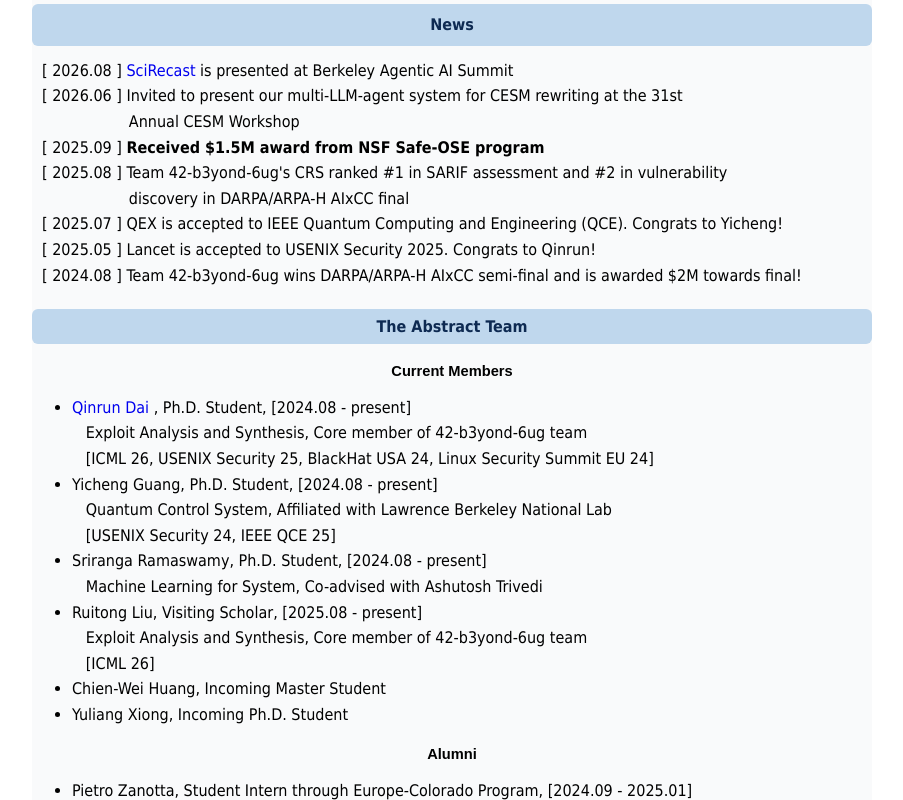
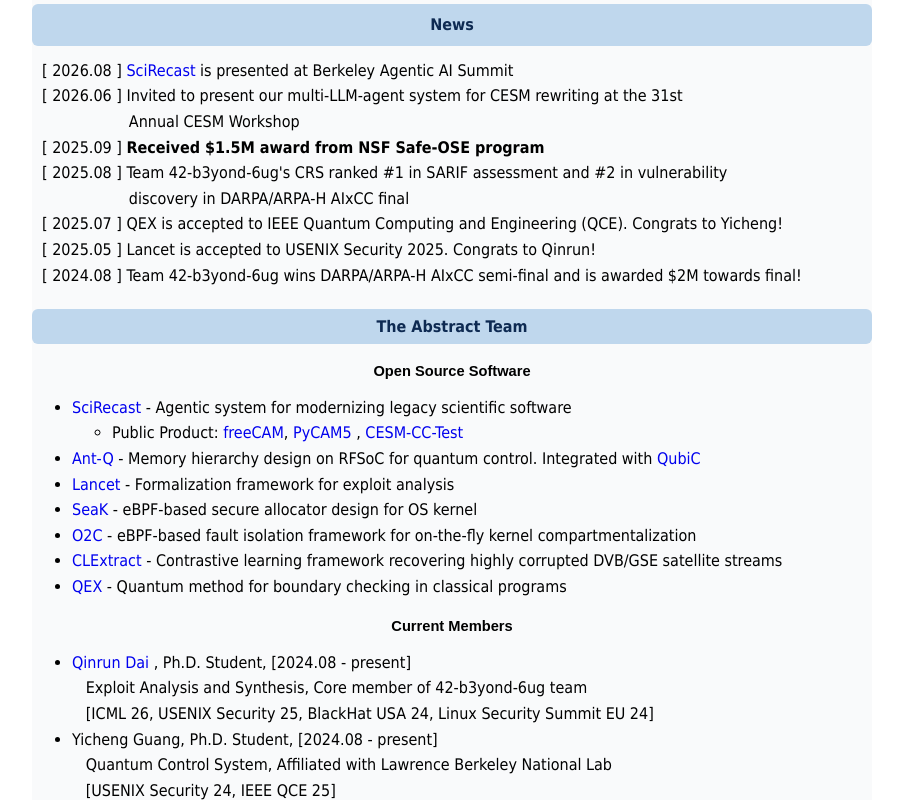
Before and after one commit to chenyueqi/chenyueqi.github.io, a plain HTML site: page index.html in a window 1280 px wide. Shown: the part 506-1306 px from the top of the page, without its empty margins (188-1091 px from the left). Drawn offline with Linux system fonts and the light colour scheme.

Commit message:
Add Open Source Software list to the Abstract Team section
Co-Authored-By: Claude Opus 5 (1M context) <noreply@anthropic.com>

```diff
--- a/index.html
+++ b/index.html
@@ -110,6 +110,21 @@
            padding:8px; border-radius:6px;">
   The Abstract Team
 </h2>
+
+<h3 style="text-align:center;">Open Source Software</h3>
+        <ul style="font-family: Tahoma">
+		<li> <a href="https://a85tract.github.io/SciRecast/">SciRecast</a> - Agentic system for modernizing legacy scientific software
+			<ul>
+				<li> Public Product: <a href="https://github.com/a85tract/freeCAM">freeCAM</a>, <a href="https://github.com/a85tract/PyCAM5">PyCAM5</a> , <a href="https://github.com/a85tract/CESM-CC-Test">CESM-CC-Test</a> </li>
+			</ul>
+		</li>
+		<li> <a href="https://github.com/a85tract/Ant-Q">Ant-Q</a> - Memory hierarchy design on RFSoC for quantum control. Integrated with <a href="https://gitlab.com/LBL-QubiC">QubiC</a></li>
+		<li> <a href="https://github.com/a85tract/Lancet">Lancet</a> - Formalization framework for exploit analysis </li>
+		<li> <a href="https://github.com/a85tract/SeaK">SeaK</a> - eBPF-based secure allocator design for OS kernel </li>
+		<li> <a href="https://github.com/a85tract/o2c">O2C</a> - eBPF-based fault isolation framework for on-the-fly kernel compartmentalization </li>
+		<li> <a href="https://github.com/a85tract/CLExtract">CLExtract</a> - Contrastive learning framework recovering highly corrupted DVB/GSE satellite streams </li>
+		<li> <a href="https://github.com/a85tract/QEX">QEX</a> - Quantum method for boundary checking in classical programs </li>
+	</ul>
 
 <h3 style="text-align:center;">Current Members</h3>
         <ul style="font-family: Tahoma">
```
